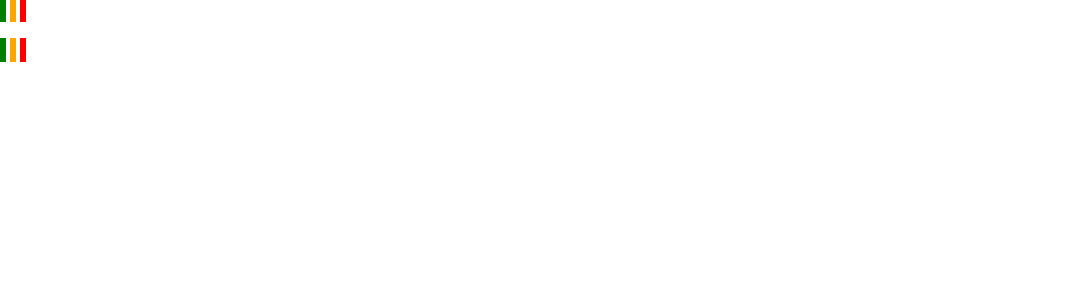
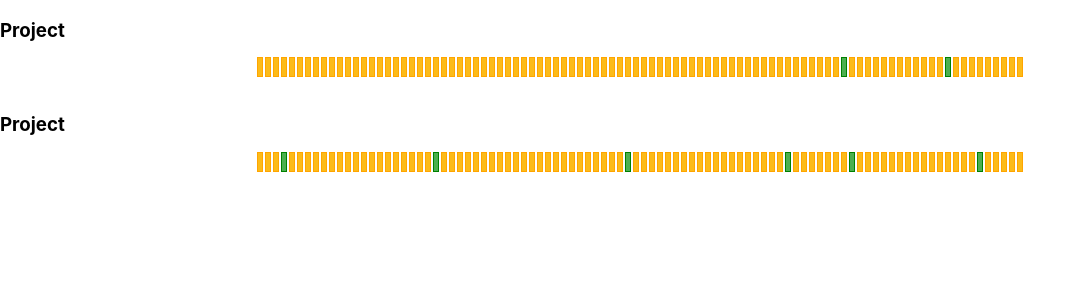
Before and after one commit to karlmatti/reactjs-project-availability, a React (Create React App) app: page / in a window 1280 px wide. Shown: the top 300 px of the page, without its empty margins (0-1086 px from the left). Built offline with nearby package versions, Linux system fonts and the light colour scheme.

Commit message:
generated status bar buttons

```diff
--- a/src/component/Project-availability.js
+++ b/src/component/Project-availability.js
@@ -20,7 +20,7 @@
     while (dt.getDate() === 14) {
         let t = dateFormat(dt, "HH:MM:ss'Z' / ddmmmyy").toUpperCase();
         let availability = true;
-        if (Math.floor(Math.random() * 10) > 2) { // Change the chance of generating false values here
+        if (Math.floor(Math.random() * 10) > 7) { // Change the chance of generating false values here
             availability = false;
         }
         let obj = {availability: availability, timestamp: t};
--- a/src/component/Project.js
+++ b/src/component/Project.js
@@ -1,34 +1,48 @@
-import React, { useState, useEffect } from 'react';
-import Grid from '@material-ui/core/Grid';
+import React, {useState} from 'react';
+import {Grid} from '@material-ui/core';
+
 
 const availableVLine = {
-    borderLeft: "6px solid green",
-    height: "10px",
-    padding: "2px"
+
+    backgroundColor: "#4CAF50",
+    color: "solid green",
+    border: "1px solid green",
+    height: "20px",
+    padding: "2px",
+    margin: "1px"
+
 }
 const partiallyUnavailableVLine = {
-    borderLeft: "6px solid orange",
-    height: "10px",
-    padding: "2px"
+    backgroundColor: "#fcbb19",
+    color: "solid green",
+    border: "1px solid orange",
+    height: "20px",
+    padding: "2px",
+    margin: "1px"
 }
 const unavailableVLine = {
-    borderLeft: "6px solid red",
-    height: "10px",
-    padding: "2px"
+    backgroundColor: "#f12c2c",
+    color: "solid red",
+    border: "1px solid orange",
+    height: "20px",
+    padding: "2px",
+    margin: "1px"
 }
 
 export default function Project (props) {
     let [statusBars, setStatusBars] = useState(generateStatusBars())
-
+    console.log(statusBars);
     function generateStatusBars(){
         let counter = 14;
         let statusBar = {availability: "available", downTime: 0}
         let tempStatusBars = [];
         props.dataset.forEach(function (item, index) {
             if (counter !== 0) {
+
                 if(!item.availability){
                     statusBar.availability = "partially-unavailable";
                     statusBar.downTime += 1
+
                 }
 
                 counter--;
@@ -39,9 +53,10 @@
 
                     if (statusBar.downTime === 15) {
                         statusBar.availability = "unavailable";
+
                     }
                 }
-
+                statusBar.timestamp = item.timestamp;
                 tempStatusBars.push(statusBar);
                 statusBar = {availability: "available", downTime: 0};
 
@@ -55,19 +70,35 @@
     }
 
 
+    function StatusList(props){
+        const listItems = props.status.map((status) => {
+            if (status.availability === "available") {
+                return(<button key={status.timestamp} style={availableVLine}/>)
+            } else if (status.availability === "partially-unavailable") {
+                return(<button key={status.timestamp} style={partiallyUnavailableVLine}/>)
+            } else if (status.availability === "unavailable") {
+                return(<button key={status.timestamp} style={unavailableVLine}/>)
+            }
+        });
+        return (
+            <Grid>
+                {listItems}
+            </Grid>
 
 
+        );
+    }
+
     return (
-        <Grid container spacing={1}>
-            <Grid item xs={12}>
-                <span style={availableVLine}/>
-                <span style={partiallyUnavailableVLine}/>
-                <span style={unavailableVLine}/>
+        <div>
+        <h3>Project</h3>
+        <Grid container spacing={1} justify="center"
+              alignItems="center">
 
-            </Grid>
+                <StatusList status={statusBars}/>
 
         </Grid>
-
+        </div>
 
     );
 }
```
